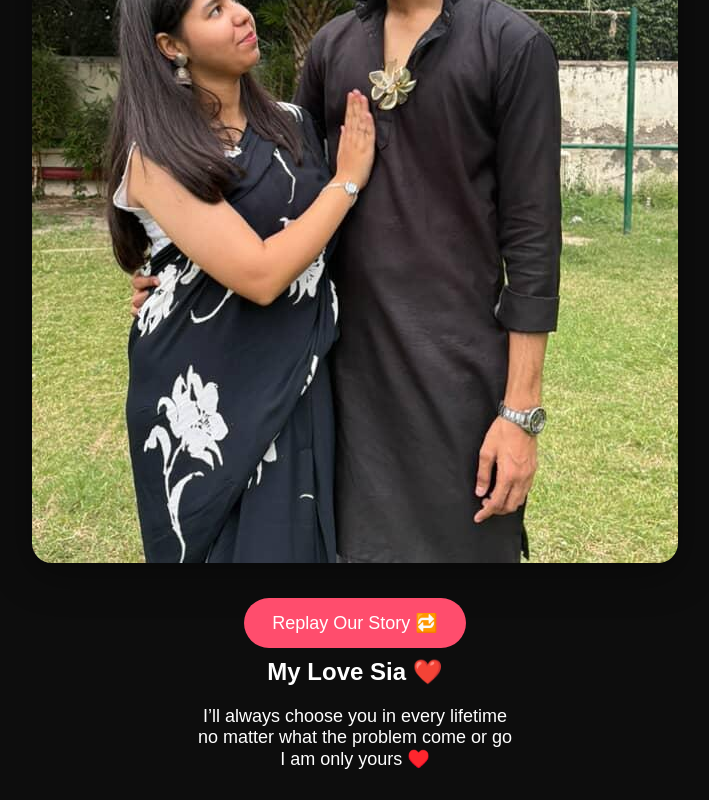
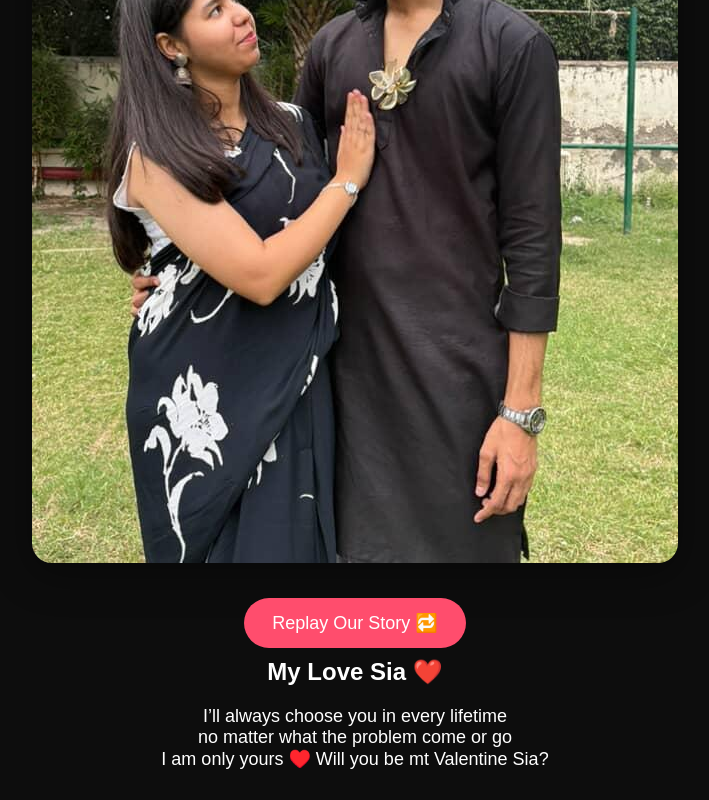
Before and after one commit to raghavpalotra-hub/my-love-sia, a plain HTML site: page index.html in a window 1280 px wide. Shown: the part 5870-6670 px from the top of the page, without its empty margins (285-994 px from the left). Drawn offline with Linux system fonts and the light colour scheme.

Commit message:
Update index.html

```diff
--- a/index.html
+++ b/index.html
@@ -116,6 +116,7 @@ h1,h2,p{margin:10px 0;}
     I’ll always choose you in every lifetime<br>
     no matter what the problem come or go<br>
     I am only yours ♥️
+    Will you be mt Valentine Sia?
   </p>
 </section>
 
```
